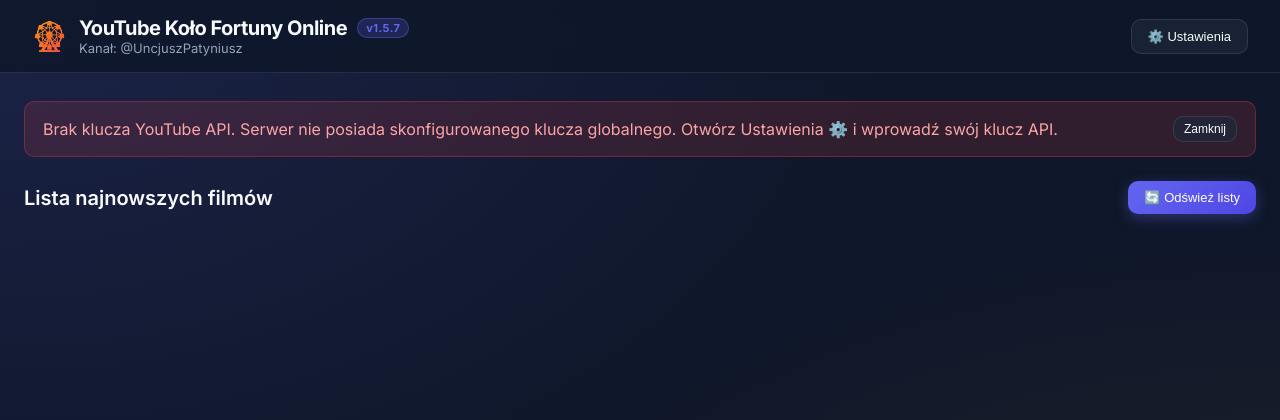
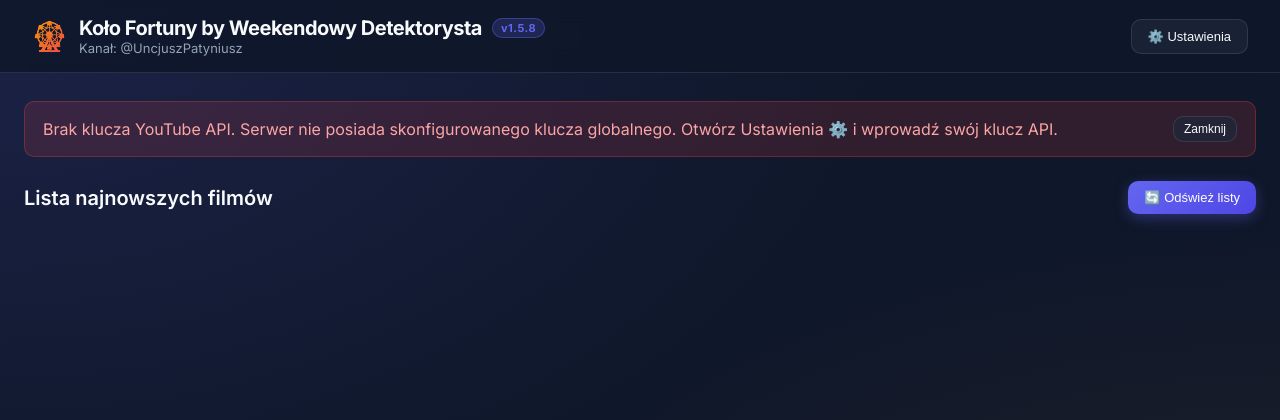
Before and after one commit to dbuczynski/hassio-addons, a Flask app: page /youtube in a window 1280 px wide. Shown: the top 420 px of the page. Run offline with Flask 3, Linux system fonts and the light colour scheme.

Commit message:
rename: update title to 'Koło Fortuny by Weekendowy Detektorysta' (version 1.5.8)

```diff
--- a/addons/andrzejow.net/app.py
+++ b/addons/andrzejow.net/app.py
@@ -7,7 +7,7 @@ import youtube_service
 
 app = Flask(__name__)
 
-APP_VERSION = "1.5.7"
+APP_VERSION = "1.5.8"
 
 # Lista dozwolonych kanałów YouTube dla których można listować filmy
 ALLOWED_CHANNELS = [
@@ -96,7 +96,7 @@ def home():
 @app.route("/youtube")
 @app.route("/youtube/")
 def youtube_app():
-    """Aplikacja YouTube Koło Fortuny dostępna pod adresem /youtube."""
+    """Aplikacja Koło Fortuny by Weekendowy Detektorysta dostępna pod adresem /youtube."""
     return render_template("index.html")
 
 
--- a/addons/andrzejow.net/templates/index.html
+++ b/addons/andrzejow.net/templates/index.html
@@ -3,7 +3,7 @@
 <head>
     <meta charset="UTF-8">
     <meta name="viewport" content="width=device-width, initial-scale=1.0">
-    <title>YouTube Koło Fortuny Online v1.5.6</title>
+    <title>Koło Fortuny by Weekendowy Detektorysta v1.5.8</title>
     <!-- Google Fonts Inter -->
     <link rel="preconnect" href="https://fonts.googleapis.com">
     <link rel="preconnect" href="https://fonts.gstatic.com" crossorigin>
@@ -822,8 +822,8 @@
             <span class="brand-icon">🎡</span>
             <div>
                 <div class="brand-title">
-                    YouTube Koło Fortuny Online
-                    <span class="version-badge" id="app-version-badge">v1.5.6</span>
+                    Koło Fortuny by Weekendowy Detektorysta
+                    <span class="version-badge" id="app-version-badge">v1.5.8</span>
                 </div>
                 <div class="brand-subtitle" id="channel-subtitle">Ładowanie ustawień...</div>
             </div>
@@ -1070,7 +1070,6 @@
             const headers = {
                 "X-Channel-Handle": config.channel_handle || ""
             };
-            // Send custom API key ONLY if user selected custom key mode
             if (!config.use_global_key && config.api_key) {
                 headers["X-Api-Key"] = config.api_key;
             }
@@ -1078,7 +1077,7 @@
         };
 
         let serverInfo = {
-            version: "1.5.6",
+            version: "1.5.8",
             has_global_key: false,
             allowed_channels: [{"handle": "@UncjuszPatyniusz", "title": "Uncjusz Patyniusz"}]
         };
@@ -1160,7 +1159,6 @@
                 select.appendChild(opt);
             });
 
-            // Option to type custom if allowed
             const optCustom = document.createElement("option");
             optCustom.value = "__custom__";
             optCustom.textContent = "Inny kanał (wpisz ręcznie)";
@@ -1194,7 +1192,6 @@
             document.getElementById("input-target-users").value = (config.target_users || []).join(", ");
             document.getElementById("input-api-key").value = config.api_key || "";
 
-            // Set Radio Buttons for Key Mode
             if (config.use_global_key) {
                 document.getElementById("key-mode-global").checked = true;
             } else {
@@ -1202,7 +1199,6 @@
             }
             toggleKeyModeUI();
 
-            // Status text of global key
             const statusText = document.getElementById("global-key-status-text");
             if (serverInfo.has_global_key) {
                 statusText.innerText = "Dostępny na serwerze ✅";
@@ -1212,7 +1208,6 @@
                 statusText.style.color = "#ef4444";
             }
 
-            // Populate channel dropdown
             populateChannelSelect(currentChannelHandle);
         }
 
@@ -1221,7 +1216,6 @@
             loadConfig();
             const config = getUserConfig();
 
-            // If user opted for custom key but didn't type one and server has no global key
             if (!config.use_global_key && !config.api_key && !serverInfo.has_global_key) {
                 openSettingsModal();
             }
```
Also changed, not shown: addons/andrzejow.net/config.yaml (+4 -4 lines), addons/andrzejow.net/CHANGELOG.md.
